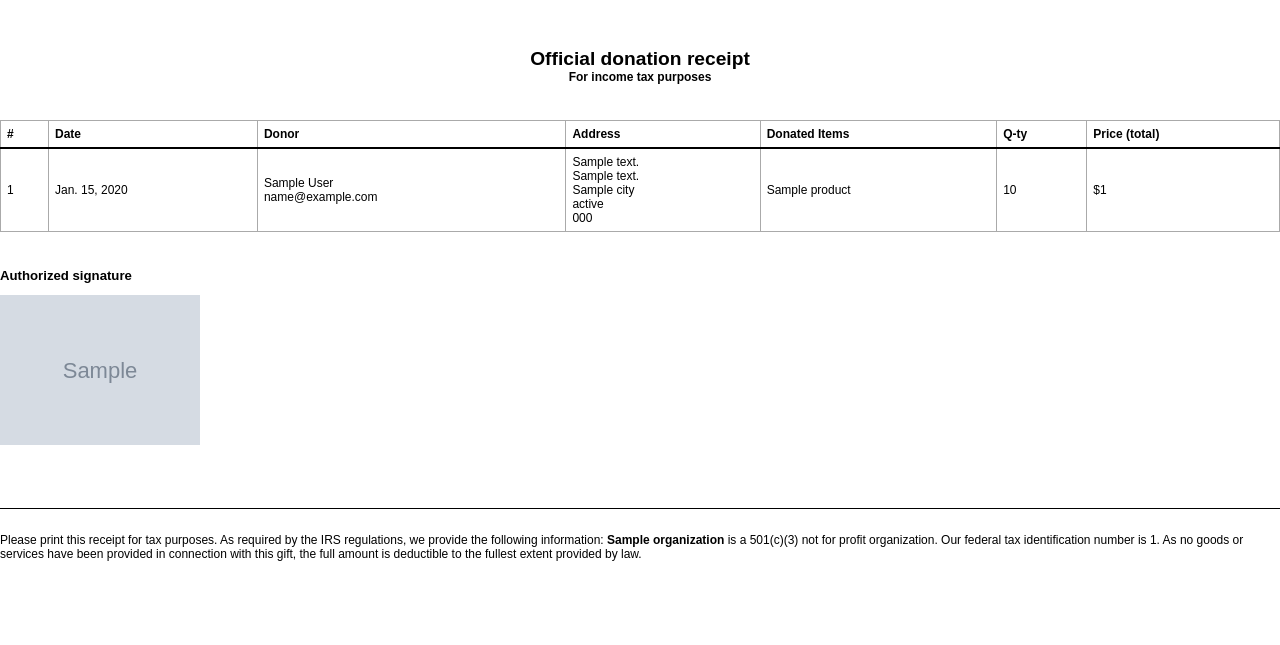
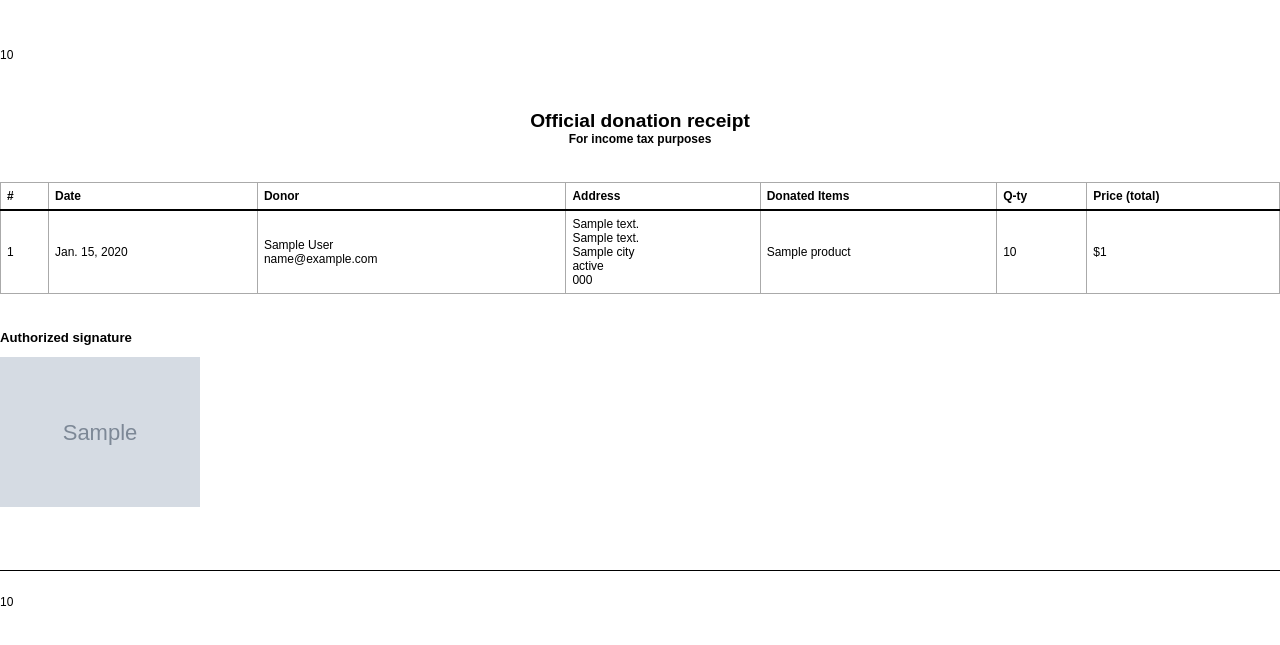
Before and after one commit to ShortageGlobal/shortage-global-backend, a Django app: template shortage/apps/packages/templates/tax_return_report.html in a window 1280 px wide. Shown: the part 125-770 px from the top of the page. Run offline with Django 4.2, Linux system fonts and the light colour scheme; the template is opened without the code that fills it: most values are stand-ins (such as "Sample title", 1, 10 or a date in 2020); grey boxes marked "Sample" are stand-in pictures.

Commit message:
Preamble/footer of tax deduction receipt

```diff
--- a/shortage/apps/catalog/admin.py
+++ b/shortage/apps/catalog/admin.py
@@ -73,6 +73,8 @@ class OrganizationAdmin(admin.ModelAdmin):
                     "representative_email",
                     "representative_phone_number",
                     "representative_signature",
+                    "tax_deduction_receipt_preamble",
+                    "tax_deduction_receipt_footer",
                 ),
             },
         ),
--- a/shortage/apps/catalog/private/serializers.py
+++ b/shortage/apps/catalog/private/serializers.py
@@ -38,6 +38,8 @@ class PrivateOrganizationWriteSerializer(serializers.ModelSerializer):
             "representative_email",
             "representative_phone_number",
             "representative_signature",
+            "tax_deduction_receipt_preamble",
+            "tax_deduction_receipt_footer",
         ]
         read_only_fields = [
             "is_verified",
--- a/shortage/apps/packages/templates/tax_return_report.html
+++ b/shortage/apps/packages/templates/tax_return_report.html
@@ -100,7 +100,11 @@
         font-size: 1.2rem;
       }
 
-      .disclaimer {
+      .preamble {
+        margin-bottom: 4rem;
+      }
+
+      .footer {
         margin-top: 4rem;
         padding-top: 2rem;
         border-top: 1px solid black;
@@ -133,6 +137,13 @@
         ></div>
       </div>
     </div>
+
+    <!-- PREAMBLE -->
+    {% if organization.tax_deduction_receipt_preamble %}
+    <div class="preamble">
+      {{organization.tax_deduction_receipt_preamble}}
+    </div>
+    {% endif %}
 
     <!-- TITLE -->
     <div class="center">
@@ -193,14 +204,11 @@
       {{organization.representative_last_name|default:""}}
     </div>
 
-    <!-- DISCLAIMER -->
-    <div class="disclaimer">
-      Please print this receipt for tax purposes. As required by the IRS
-      regulations, we provide the following information:
-      <b>{{organization.name}}</b> is a 501(c)(3) not for profit organization.
-      Our federal tax identification number is {{organization.ein_number}}. As
-      no goods or services have been provided in connection with this gift, the
-      full amount is deductible to the fullest extent provided by law.
+    <!-- FOOTER -->
+    {% if organization.tax_deduction_receipt_footer %}
+    <div class="footer">
+      {{organization.tax_deduction_receipt_footer}}
     </div>
+    {% endif %}
   </body>
 </html>
```
Also changed, not shown: shortage/apps/catalog/models.py (+13 -1 lines), shortage/apps/catalog/private/views.py (+36 -0 lines), shortage/apps/catalog/migrations/0022_organization_tax_deduction_receipt_footer_and_more.py (added).
